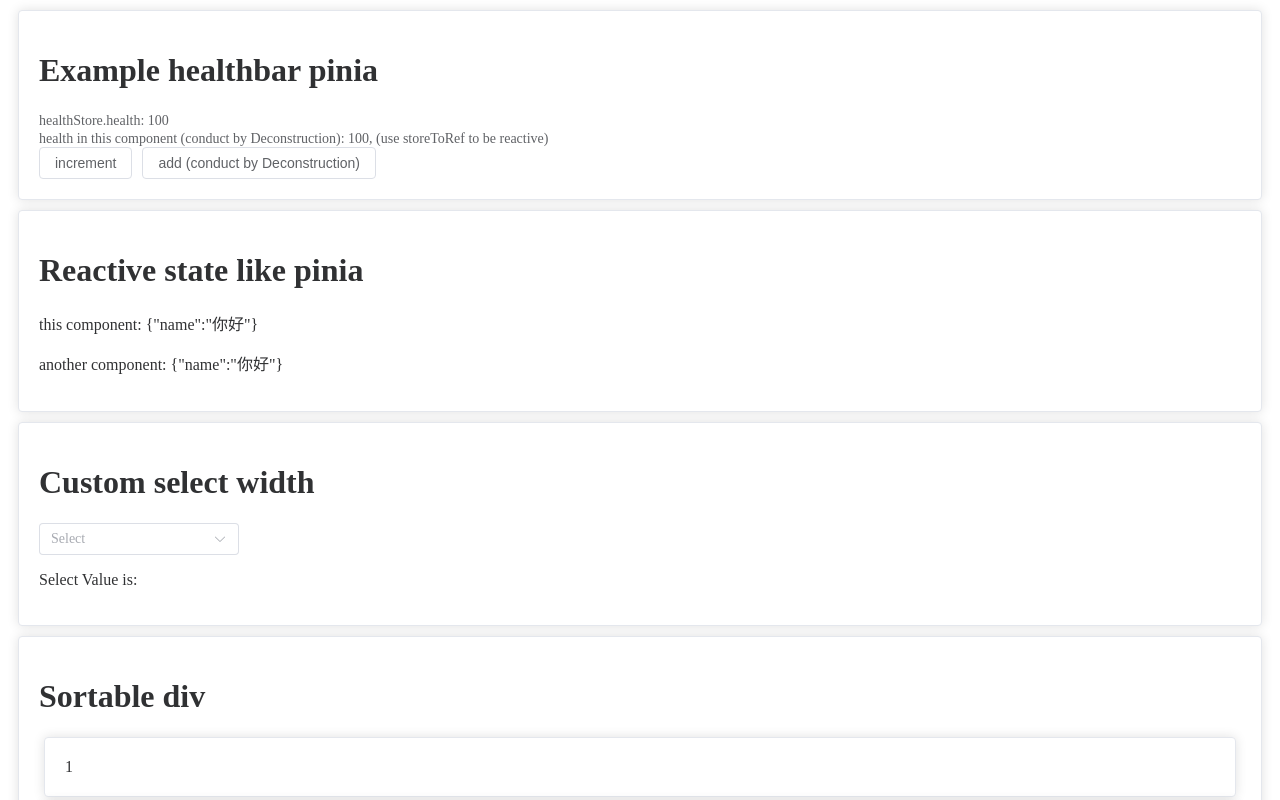
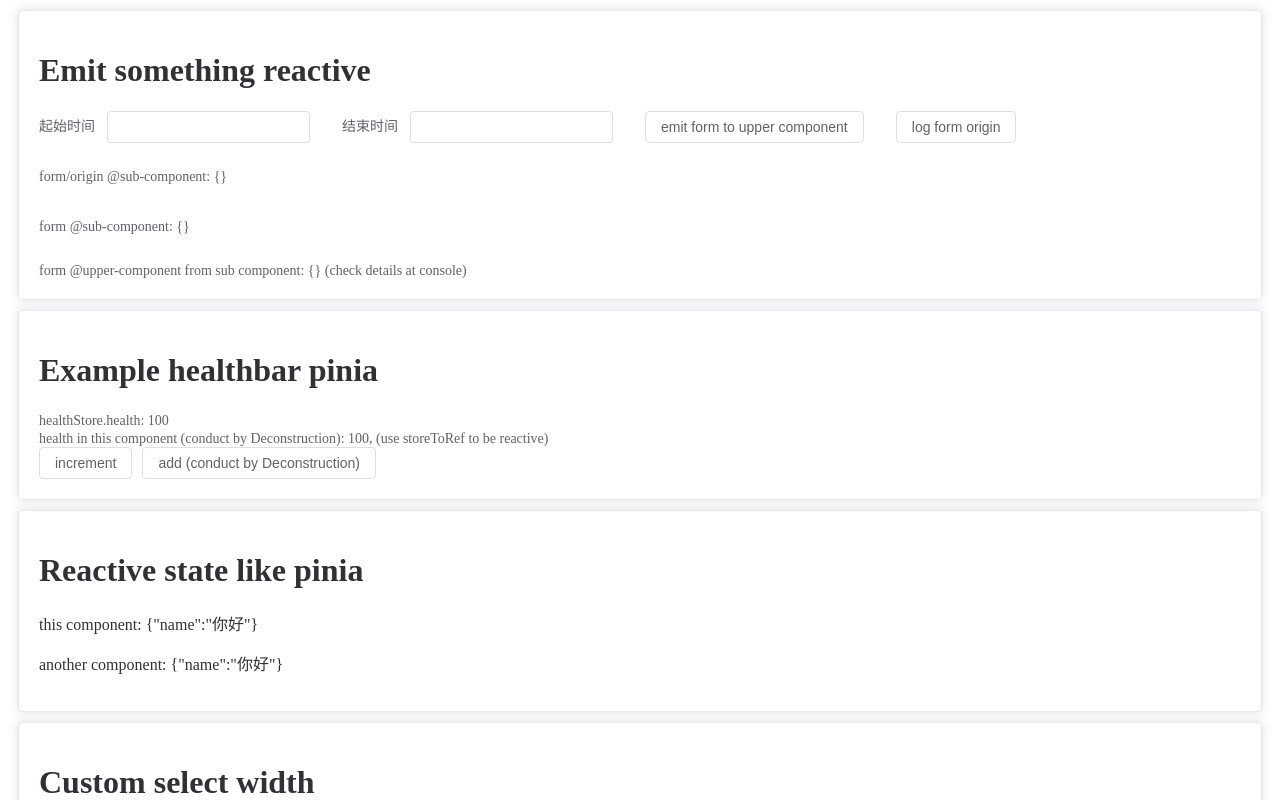
Before and after one commit to Nesb01t/vue-feature-components, a Vue app in the folder app/: page / in a window 1280 px wide. Shown: the top 800 px of the page. Built offline with nearby package versions, Linux system fonts and the light colour scheme.

Commit message:
FEATURE restructure folder

```diff
--- a/app/src/App.vue
+++ b/app/src/App.vue
@@ -4,9 +4,11 @@ import SortableDiv from "./components/vue-use/sortable-div.vue";
 import CustomSelectWidth from "./components/element-plus/custom-select-width.vue";
 import ReactiveStateLikePinia from "./components/pinia/reactive-state-like-pinia/index.vue";
 import ExampleHealthbarPinia from './components/pinia/example-healthbar-pinia/index.vue'
+import EmitSomethingReactive from './components/vue/emit-something-reactive/index.vue'
 </script>
 
 <template>
+  <EmitSomethingReactive></EmitSomethingReactive>
   <ExampleHealthbarPinia></ExampleHealthbarPinia>
   <ReactiveStateLikePinia></ReactiveStateLikePinia>
   <custom-select-width></custom-select-width>
--- /dev/null
+++ b/app/src/components/vue/emit-something-reactive/filter-form.vue
@@ -0,0 +1,42 @@
+<script lang="ts" setup>
+import {IFilterForm} from "./filter";
+import {computed, reactive, toRaw} from "vue";
+
+const form = reactive<IFilterForm>({});
+
+const formOrigin = computed(() => {
+  return form
+})
+const logFormOrigin = () => {
+  console.log(formOrigin)
+}
+
+const emit = defineEmits<{
+  (e: 'update', val: IFilterForm): void
+}>()
+</script>
+
+<template>
+  <el-form :inline="true">
+    <el-form-item label="起始时间">
+      <el-input v-model="form.timeStart"></el-input>
+    </el-form-item>
+    <el-form-item label="结束时间">
+      <el-input v-model="form.timeEnd"></el-input>
+    </el-form-item>
+    <el-form-item>
+      <el-button @click="emit('update', toRaw(form))">emit form to upper component</el-button>
+    </el-form-item>
+    <el-form-item>
+      <el-button @click="logFormOrigin()">log form origin</el-button>
+    </el-form-item>
+    <br>
+    <el-form-item>
+      <el-text>form/origin @sub-component: {{ formOrigin }}</el-text>
+    </el-form-item>
+    <br>
+    <el-form-item>
+      <el-text>form @sub-component: {{ form }}</el-text>
+    </el-form-item>
+  </el-form>
+</template>
--- /dev/null
+++ b/app/src/components/vue/emit-something-reactive/filter.d.ts
@@ -0,0 +1,4 @@
+export interface IFilterForm {
+    timeStart?: number,
+    timeEnd?: number
+}
--- /dev/null
+++ b/app/src/components/vue/emit-something-reactive/index.vue
@@ -0,0 +1,19 @@
+<script lang="ts" setup>
+import FilterForm from "./filter-form.vue";
+import Island from "../../common/island.vue";
+import {reactive} from "vue";
+import {IFilterForm} from "./filter";
+
+const form = reactive<IFilterForm>({});
+</script>
+
+<template>
+  <island title="Emit something reactive">
+    <filter-form @update="val => {form=val; console.log(`upper component receive: `, val)}"></filter-form>
+    <el-text>form @upper-component from sub component: {{ form }} (check details at console)</el-text>
+  </island>
+</template>
+
+<style scoped>
+
+</style>
```
